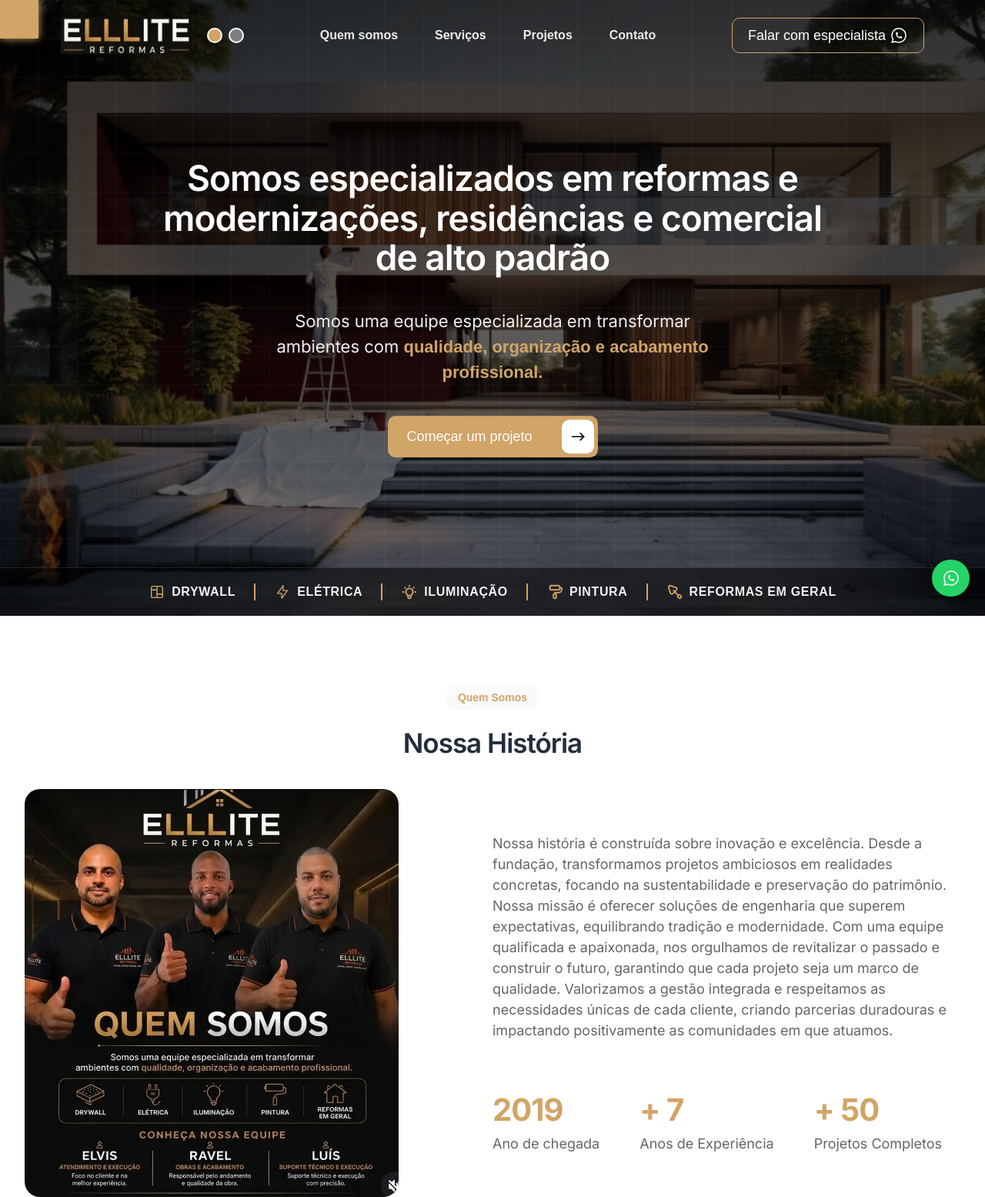
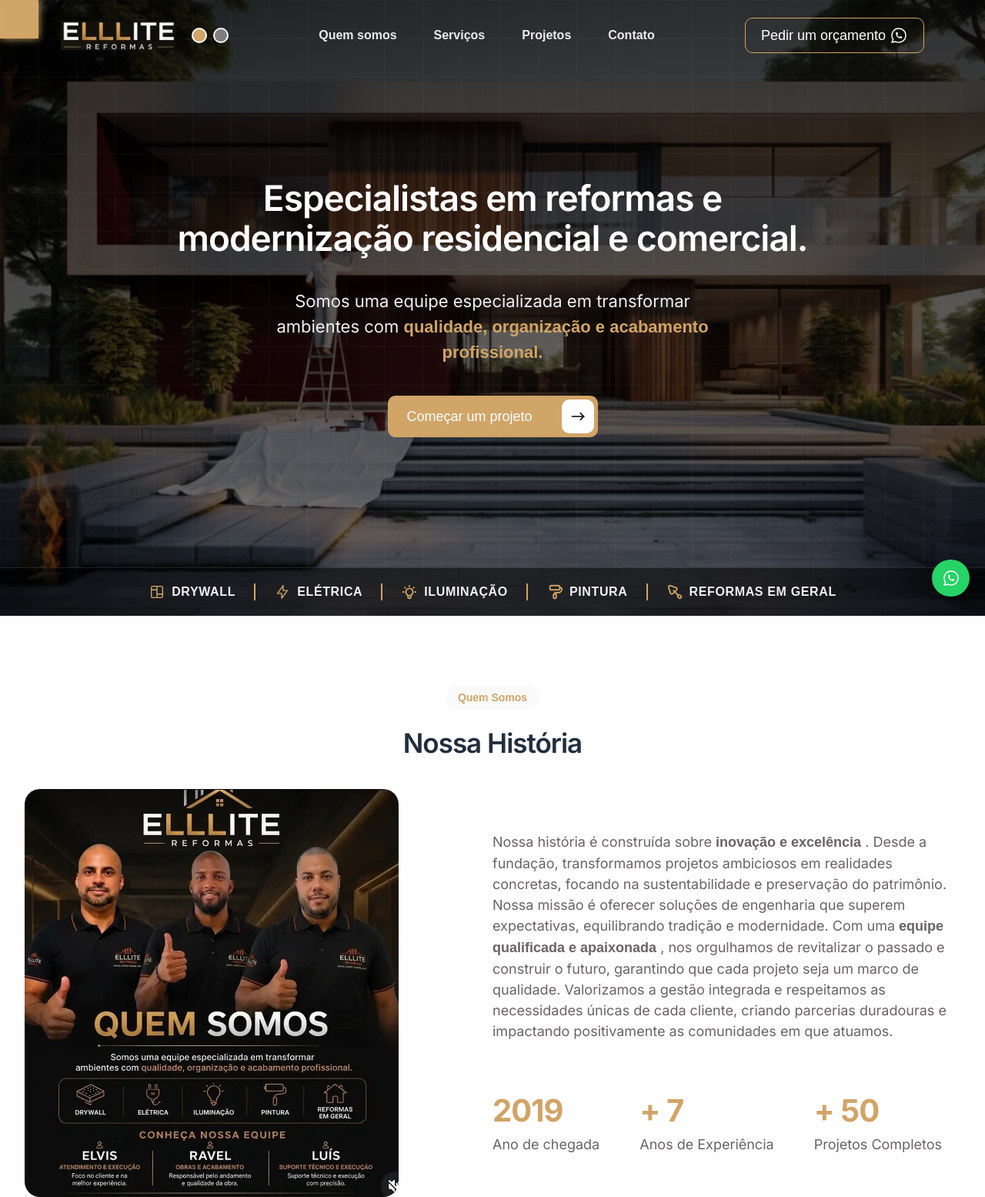
Before and after one commit to wagstalos/projeto-solidvs, a website: page index.html in a window 1280 px wide. Shown: the top 1555 px of the page at 77% size. Drawn offline with Linux system fonts and the light colour scheme.

Commit message:
feat: update logo dimensions, revise call-to-action text, and enhance homepage content for clarity and emphasis

```diff
--- a/index.html
+++ b/index.html
@@ -23,8 +23,8 @@
     <div class="container">
       <div class="d-flex align-center">
         <a href="#hero" class="logo">
-          <img src="./img/ellite.png" alt="Logo Elllite Reformas" title="Elllite Reformas" width="170px"
-            height="48px" />
+          <img src="./img/ellite.png" alt="Logo Elllite Reformas" title="Elllite Reformas" width="150px"
+             />
 
           <!-- <h2 class="color-light">Elllite Reformas</h2> -->
 
@@ -61,7 +61,7 @@
 
 
       <a href="https://api.whatsapp.com/send?phone=5511918794508&text=Ol%C3%A1%2C%20vim%20atrav%C3%A9s%20do%20site."
-        target="_blank" class="btn-secondary d-flex align-center">Falar com especialista
+        target="_blank" class="btn-secondary d-flex align-center">Pedir um orçamento
 
         <svg xmlns="http://www.w3.org/2000/svg" class="icon icon-tabler icon-tabler-brand-whatsapp ml-2" width="24"
           height="24" viewBox="0 0 24 24" stroke-width="1.5" stroke="currentColor" fill="none" stroke-linecap="round"
@@ -97,7 +97,7 @@
     <div class="container">
       <div class="s-hero__text">
         <div class="" data-aos="fade-up" data-aos-duration="1000">
-          <h1>Somos especializados em reformas e modernizações, residências e comercial de alto padrão</h1>
+          <h1>Especialistas em reformas e modernização residencial e comercial.</h1>
 
           <div>
             <p>
@@ -212,10 +212,10 @@
         <div class="s-about__text" data-aos="fade-down" data-aos-duration="1000">
           <!-- <small>Sobre nós</small> -->
           <!-- <h2>Elllite Reformas</h2> -->
-          <p> Nossa história é construída sobre inovação e excelência. Desde a fundação,
+          <p> Nossa história é construída sobre <b>inovação e excelência</b> . Desde a fundação,
             transformamos projetos ambiciosos em realidades concretas, focando na sustentabilidade e preservação do
             patrimônio. Nossa missão é oferecer soluções de engenharia que superem expectativas, equilibrando tradição e
-            modernidade. Com uma equipe qualificada e apaixonada, nos orgulhamos de revitalizar o passado e construir o
+            modernidade. Com uma <b>equipe qualificada e apaixonada</b> , nos orgulhamos de revitalizar o passado e construir o
             futuro, garantindo que cada projeto seja um marco de qualidade. Valorizamos a gestão integrada e respeitamos
             as necessidades únicas de cada cliente, criando parcerias duradouras e impactando positivamente as
             comunidades em que atuamos.</p>
--- a/scss/_home.scss
+++ b/scss/_home.scss
@@ -152,7 +152,7 @@
                 max-width: 90%;
                 font-size: 3.2rem;
                 color: $white;
-                margin-left: 20px;
+                margin-left: 5%;
 
                 text-align: center;
             }
@@ -163,7 +163,7 @@
                 font-size: 1.8rem;
                 text-align: center;
                 margin-bottom: 20px;
-                padding-right: 20px;
+                //padding-right: 20px;
             }
         }
 
```
Also changed, not shown: css/main.css.
